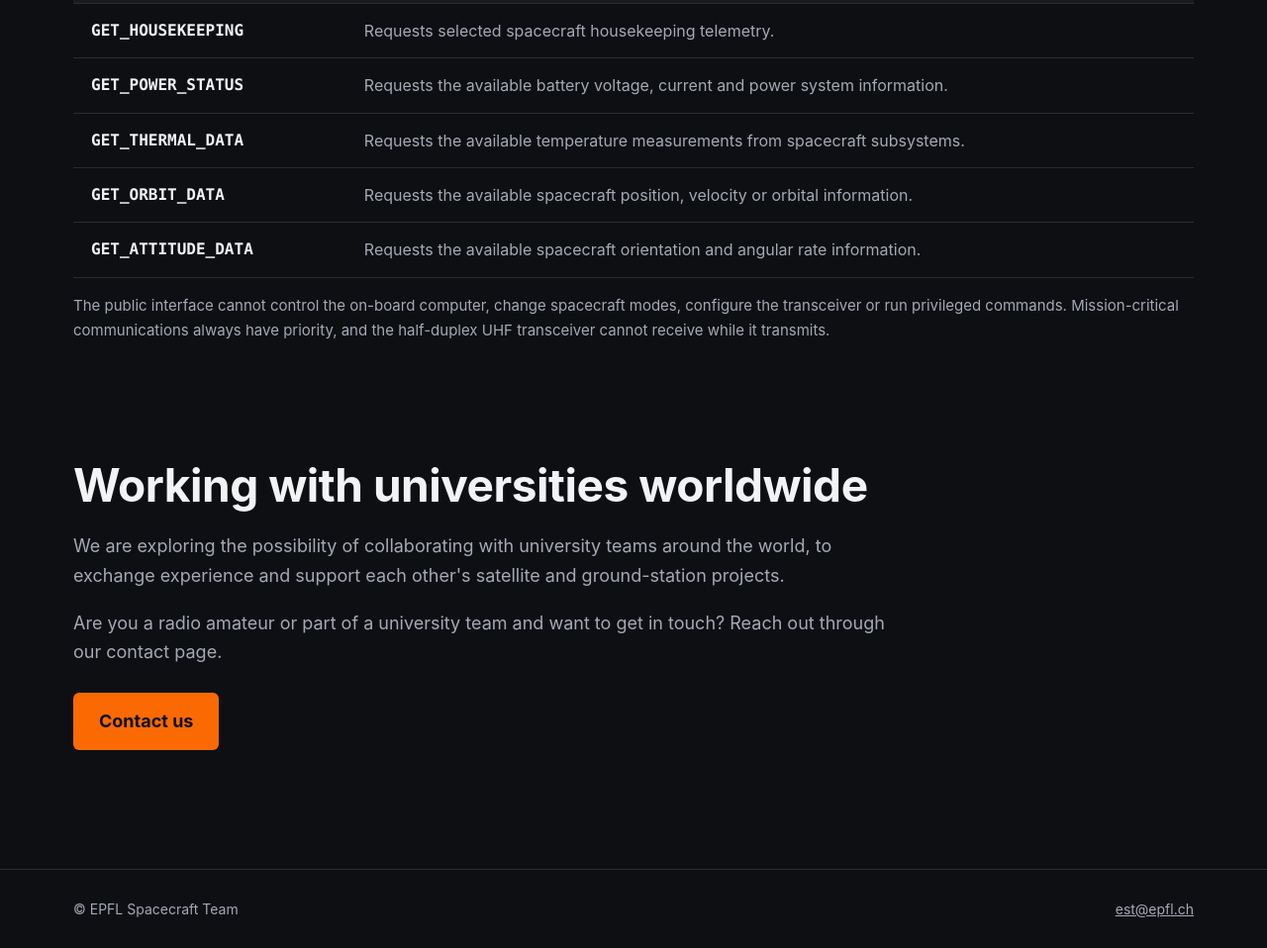
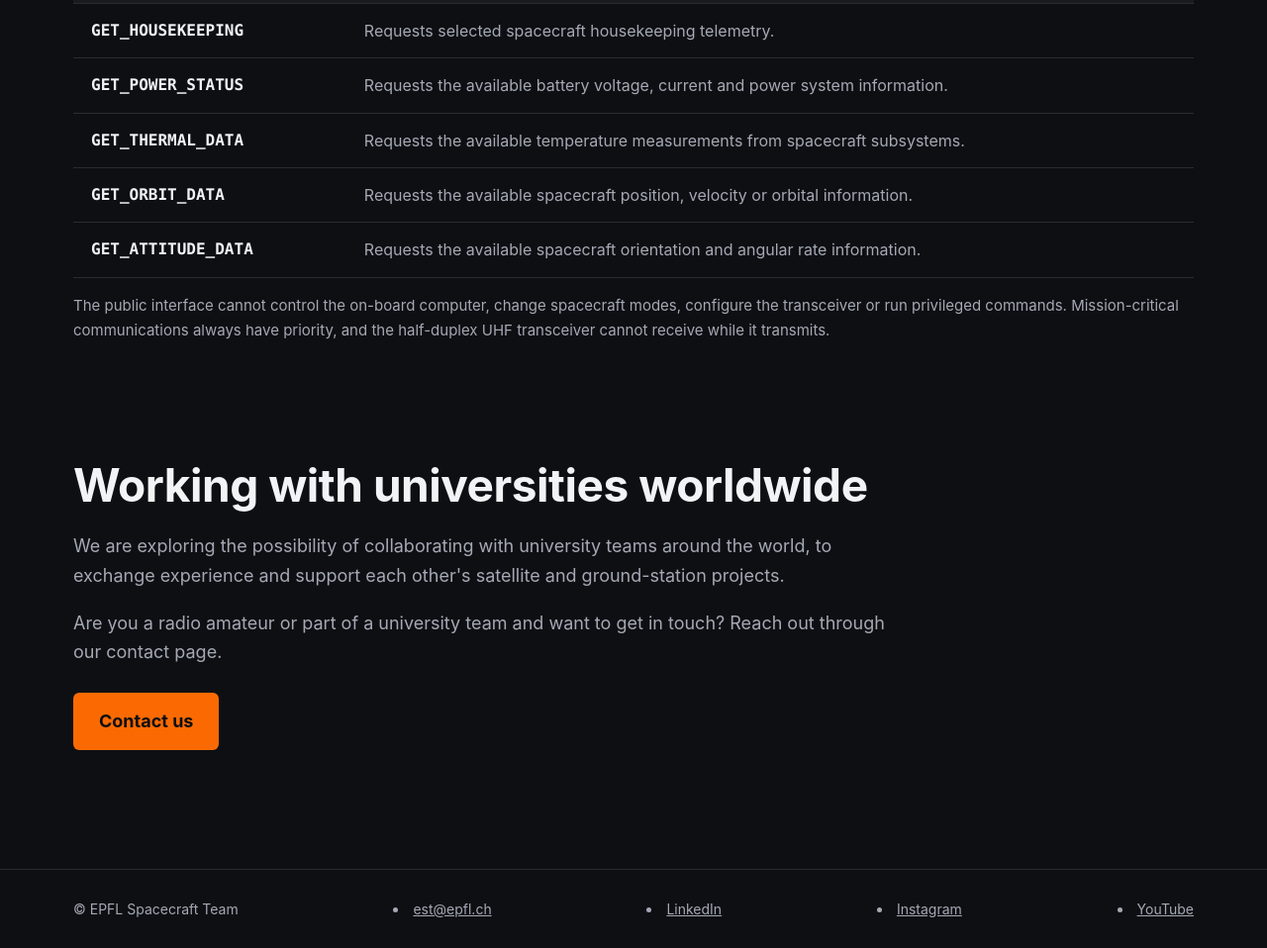
Before and after one commit to EPFL-Spacecraft-Team/website, a plain HTML site: page amateur-radio.html in a window 1280 px wide. Shown: the part 3829-4787 px from the top of the page at 99% size. Drawn offline with Linux system fonts and the light colour scheme.

Commit message:
Add social media links to footer

```diff
--- a/amateur-radio.html
+++ b/amateur-radio.html
@@ -135,7 +135,10 @@
   <footer>
     <div class="wrap">
       <span>&copy; EPFL Spacecraft Team</span>
-      <a href="mailto:est@epfl.ch">est@epfl.ch</a>
+      <li><a href="mailto:est@epfl.ch">est@epfl.ch</a></li>
+        <li><a href="https://www.linkedin.com/company/epfl-spacecraft-team/" target="_blank" rel="noopener">LinkedIn</a></li>
+        <li><a href="https://www.instagram.com/epfl_spacecraft_team/" target="_blank" rel="noopener">Instagram</a></li>
+        <li><a href="https://www.youtube.com/@EPFLSpacecraftTeam" target="_blank" rel="noopener">YouTube</a></li>
     </div>
   </footer>
 </body>
```
